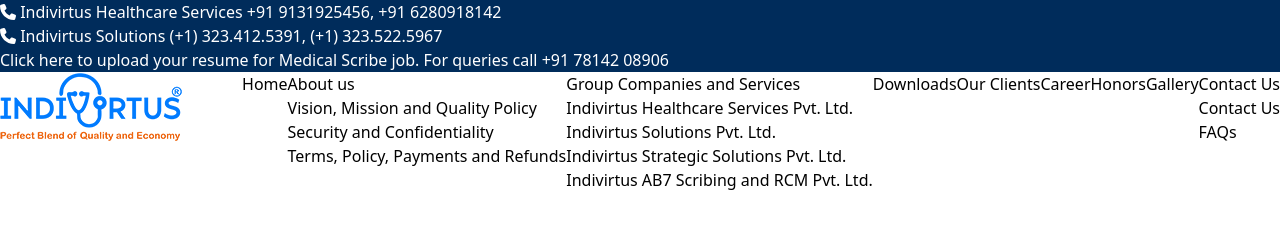
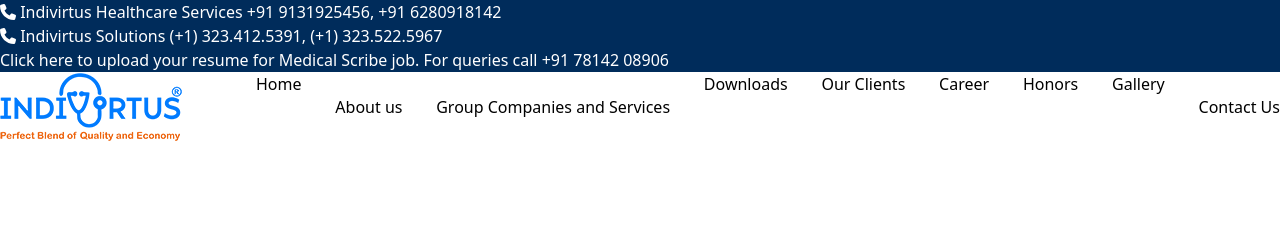
Before and after one commit to JagroopVirk/indivirtus, a Gatsby site: page / in a window 1280 px wide. Built offline with nearby package versions, Linux system fonts and the light colour scheme; Gatsby itself is replaced by a stand-in of ours.

Commit message:
some more nav bar settings

```diff
--- a/package.json
+++ b/package.json
@@ -18,6 +18,7 @@
     "@fortawesome/free-regular-svg-icons": "^6.2.0",
     "@fortawesome/free-solid-svg-icons": "^6.2.0",
     "@fortawesome/react-fontawesome": "^0.2.0",
+    "@headlessui/react": "^1.7.5",
     "gatsby": "^4.24.4",
     "gatsby-plugin-fontawesome-css": "^1.2.0",
     "react": "^18.1.0",
--- a/src/components/NavBar.js
+++ b/src/components/NavBar.js
@@ -1,38 +1,91 @@
 import React from "react"
+import { Menu } from "@headlessui/react"
 
 export const NavBar = () => {
   return (
+    //   <Menu>
+    //   <Menu.Button>More</Menu.Button>
+    //   <Menu.Items>
+    //     <Menu.Item>
+    //       {({ active }) => (
+    //         <a
+    //           className={`${active && 'bg-blue-500'}`}
+    //           href="/account-settings"
+    //         >
+    //           Account settings
+    //         </a>
+    //       )}
+    //     </Menu.Item>
+    //     <Menu.Item>
+    //       {({ active }) => (
+    //         <a
+    //           className={`${active && 'bg-blue-500'}`}
+    //           href="/account-settings"
+    //         >
+    //           Documentation
+    //         </a>
+    //       )}
+    //     </Menu.Item>
+    //     <Menu.Item disabled>
+    //       <span className="opacity-75">Invite a friend (coming soon!)</span>
+    //     </Menu.Item>
+    //   </Menu.Items>
+    // </Menu>
+
     <div className="flex justify-between min-w-full">
       <div className="logo">
         <img src="./indivirtus-logo.png" alt="logo" />
       </div>
-      <nav>
-        <ul className="flex">
-          <li>Home</li>
-          <ul>
-            <li>About us</li>
-            <li>Vision, Mission and Quality Policy</li>
-            <li>Security and Confidentiality</li>
-            <li>Terms, Policy, Payments and Refunds</li>
-          </ul>
-          <ul>
-            <li>Group Companies and Services</li>
-            <li>Indivirtus Healthcare Services Pvt. Ltd.</li>
-            <li>Indivirtus Solutions Pvt. Ltd.</li>
-            <li>Indivirtus Strategic Solutions Pvt. Ltd.</li>
-            <li>Indivirtus AB7 Scribing and RCM Pvt. Ltd.</li>
-          </ul>
-          <li>Downloads</li>
-          <li>Our Clients</li>
-          <li>Career</li>
-          <li>Honors</li>
-          <li>Gallery</li>
-          <ul>
-            <li>Contact Us</li>
-            <li>Contact Us</li>
-            <li>FAQs</li>
-          </ul>
-        </ul>
+
+      <nav className="flex justify-between w-4/5">
+        <a href="#">Home</a>
+        <Menu>
+          <Menu.Button>About us</Menu.Button>
+          <Menu.Items className="flex">
+            <Menu.Item>
+              <a href="#">Vision, Mission and Quality Policy</a>
+            </Menu.Item>
+            <Menu.Item>
+              <a href="#">Security and Confidentiality</a>
+            </Menu.Item>
+            <Menu.Item>
+              <a href="#">Terms, Policy, Payments and Refunds</a>
+            </Menu.Item>
+          </Menu.Items>
+        </Menu>
+        <Menu>
+          <Menu.Button>Group Companies and Services</Menu.Button>
+          <Menu.Items>
+            <Menu.Item>
+              <a href="#">Indivirtus Healthcare Services Pvt. Ltd.</a>
+            </Menu.Item>
+            <Menu.Item>
+              <a href="#">Indivirtus Solutions Pvt. Ltd.</a>
+            </Menu.Item>
+            <Menu.Item>
+              <a href="#">Indivirtus Strategic Solutions Pvt. Ltd.</a>
+            </Menu.Item>
+            <Menu.Item>
+              <a href="#">Indivirtus AB7 Scribing and RCM Pvt. Ltd.</a>
+            </Menu.Item>
+          </Menu.Items>
+          </Menu>
+          <a href="#">Downloads</a>
+          <a href="#">Our Clients</a>
+          <a href="#">Career</a>
+          <a href="#">Honors</a>
+          <a href="#">Gallery</a>
+          <Menu>
+          <Menu.Button>Contact Us</Menu.Button>
+          <Menu.Items>
+            <Menu.Item>
+              <a href="#">Contact Us</a>
+            </Menu.Item>
+            <Menu.Item>
+              <a href="#">FAQs</a>
+            </Menu.Item>
+          </Menu.Items>
+        </Menu>
       </nav>
     </div>
   )
```
Also changed, not shown: 1 other file.
